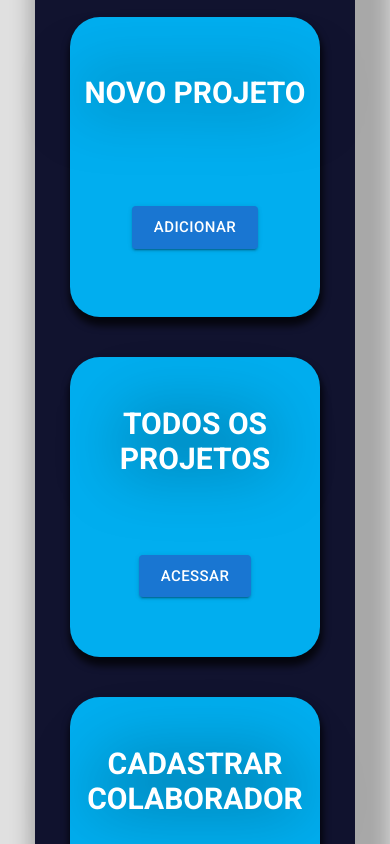
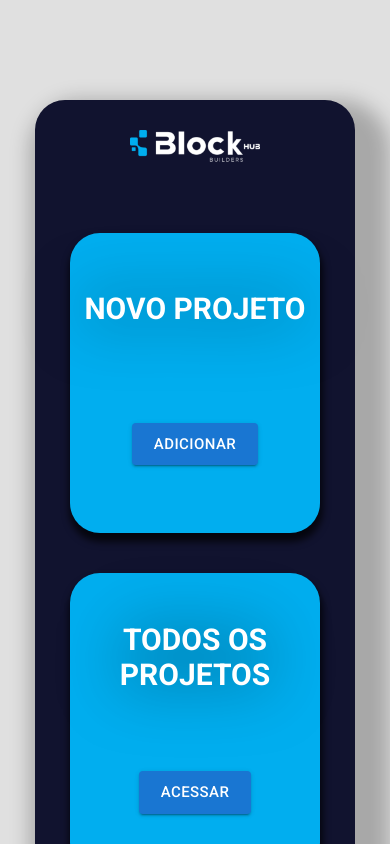
Before and after one commit to danilloubr/BlockHub, a React (Create React App) app in the folder client/: page /dashboard in a window 390 px wide. Shown: the top 844 px of the page. Built offline with nearby package versions, Linux system fonts and the light colour scheme.

Commit message:
Responsividade

```diff
--- a/client/src/routers/Dashboard/dashboard.css
+++ b/client/src/routers/Dashboard/dashboard.css
@@ -115,7 +115,7 @@ input {
     justify-content: center;
     align-items: center;
     background-color: rgb(224, 224, 224);
-    height: 120%;
+    height: auto;
     width: 100%;
     position: absolute;
   }
--- a/client/src/routers/MoreInfos/MoreInfos.js
+++ b/client/src/routers/MoreInfos/MoreInfos.js
@@ -14,12 +14,12 @@ import { PieChart } from "reaviz";
 import ReactHTMLTableToExcel from "react-html-table-to-excel";
 
 import SpeedDial from "@mui/material/SpeedDial";
-import SpeedDialIcon from "@mui/material/SpeedDialIcon";
+
 import SpeedDialAction from "@mui/material/SpeedDialAction";
 import FileDownloadOutlinedIcon from "@mui/icons-material/FileDownloadOutlined";
 import SaveIcon from "@mui/icons-material/Save";
 
-import { PDFExport, savePDF } from "@progress/kendo-react-pdf";
+import { PDFExport } from "@progress/kendo-react-pdf";
 
 import "./moreinfos.css";
 
--- a/client/src/routers/MoreInfos/moreinfos.css
+++ b/client/src/routers/MoreInfos/moreinfos.css
@@ -145,7 +145,7 @@ input {
     justify-content: center;
     align-items: center;
     background-color: rgb(224, 224, 224);
-    height: 147%;
+    height: auto;
     width: 100%;
     position: absolute;
   }
```
